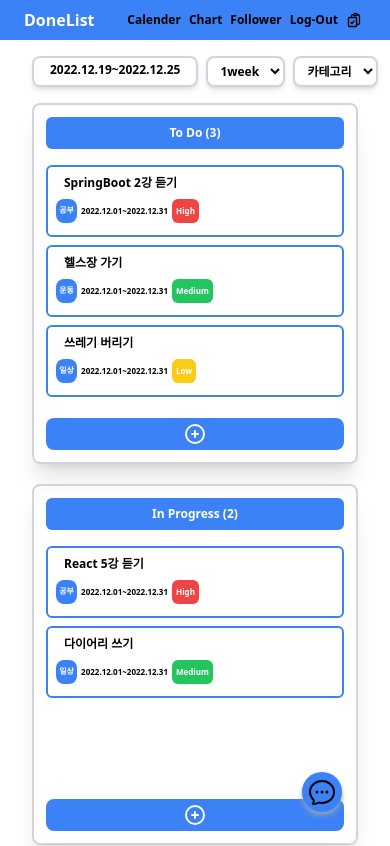
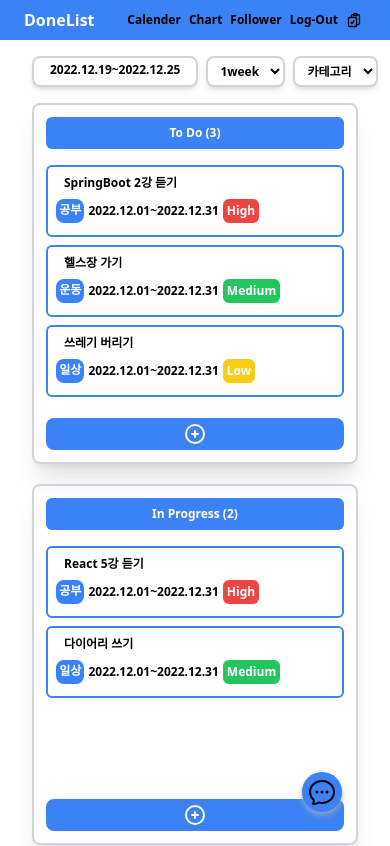
Before and after one commit to comko123/markup-copy, a Next.js app: page / in a window 390 px wide. Shown: the top 846 px of the page. Built offline with nearby package versions, Linux system fonts and the light colour scheme.

Commit message:
fix : 반응형 디자인 수정

```diff
--- a/src/pages/index.tsx
+++ b/src/pages/index.tsx
@@ -52,7 +52,7 @@ const Home:NextPage = () => {
             className="border-2 border-blue-500 my-2 p-2 rounded-md cursor-pointer bg-white"
            onClick={()=>{setPuState(state=>!state);setMainInfo(()=>{return{itemList,title:item.title}})}}>
              <div className="ml-2 w-52 overflow-hidden text-ellipsis whitespace-nowrap mb-1">{item.title}</div>
-             <div className="text-vxs 2xl:text-[0.1em] flex w-full [&>*]:w-max">
+             <div className="text-xs 2xl:text-[0.1em] flex w-full [&>*]:w-max">
                <div className="my-1 lg:m-1 bg-blue-500 text-white p-[0.2rem] rounded-lg ">{item.category.main}</div>
                <div className="m-1 lg:m-2 flex items-center">{item.date}</div>
                <div className={`my-1 lg:m-1 ${item.level==="High"?"bg-red-500":item.level==="Low"?"bg-yellow-400":"bg-green-500"} flex items-center p-1 text-white rounded-md`}>{item.level}</div>
```
